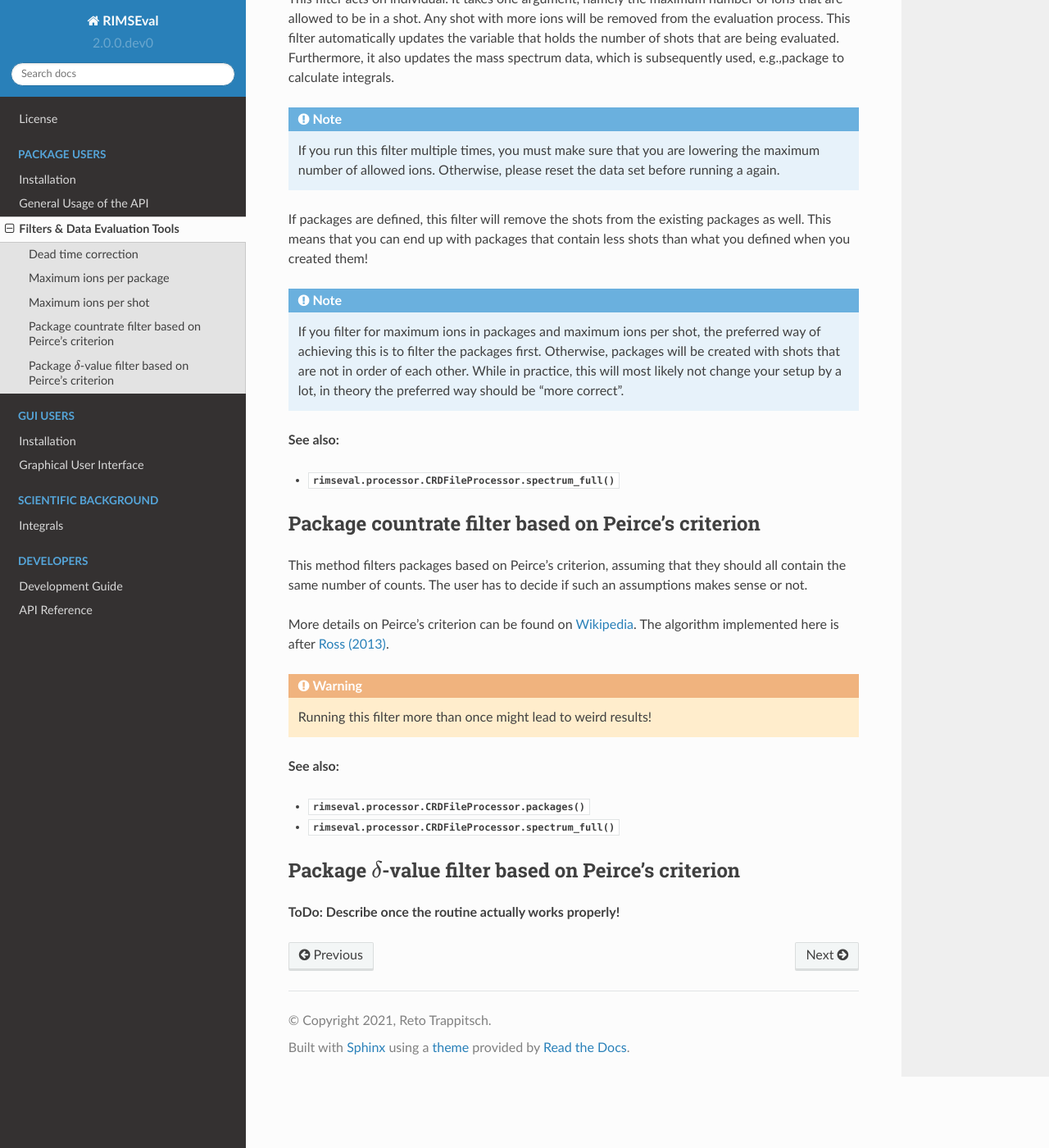
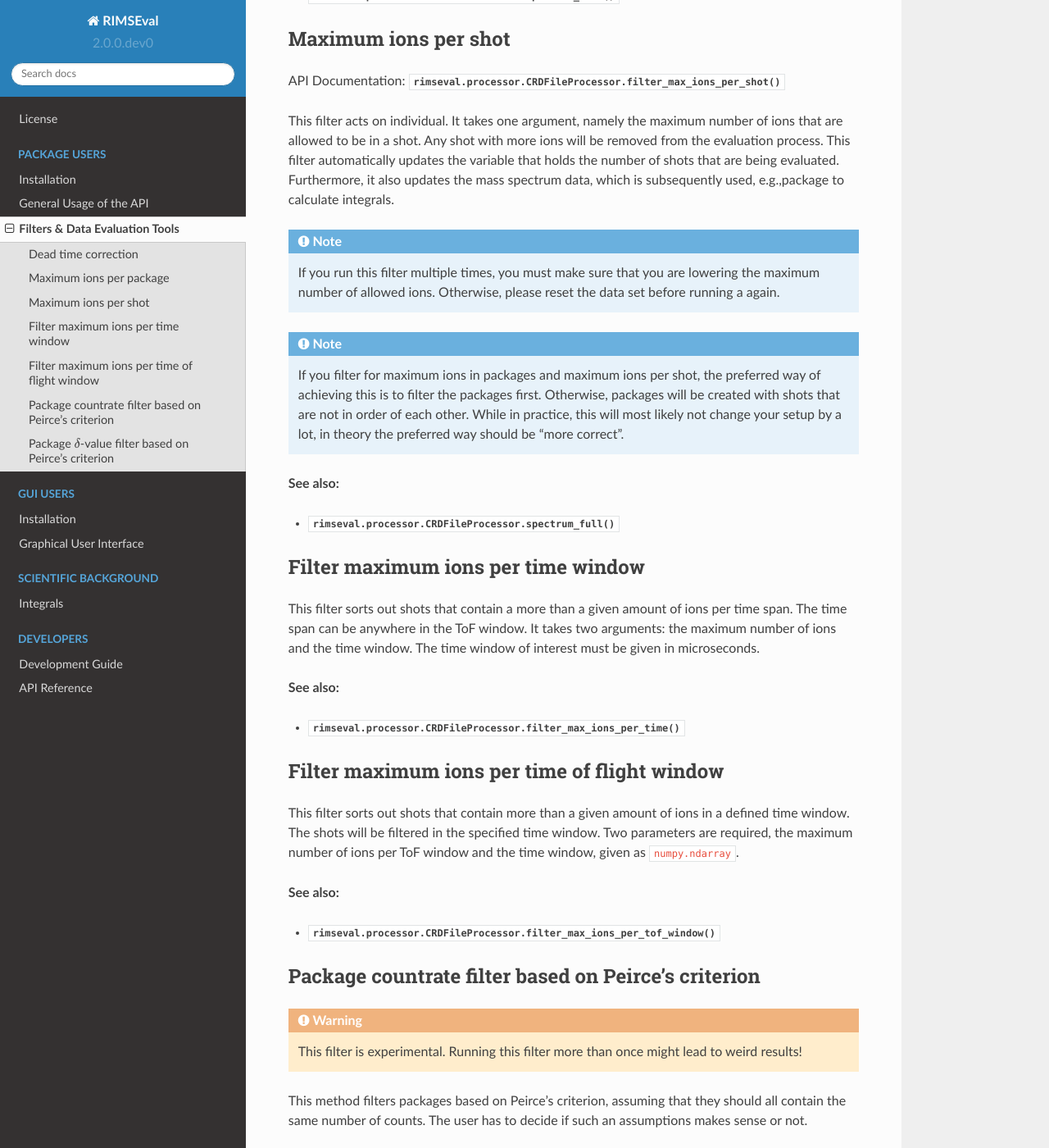
Before and after one commit to RIMS-Code/RIMSEval, a Sphinx documentation site: the page built from docs/pkg/filters.rst, in a window 1280 px wide and 1400 px high, scrolled down 1474 px. Shown: the whole window at 82% size. Built offline with Sphinx 7.4.7 and the Read the Docs theme 2.0.0, drawn with Linux system fonts in a browser that asks for light colours; some of the changed text lies outside the part shown.

Commit message:
Update documentation of filters

```diff
--- a/docs/pkg/filters.rst
+++ b/docs/pkg/filters.rst
@@ -8,6 +8,11 @@ that can be applied to the data.
 Note that these are not just filters in the strict sense,
 but also further data evaluation tools, e.g., deadtime correction.
 References to the individual API classes are given as well.
+
+.. note:: If packages are defined,
+    all regular filters will remove the shots from the existing packages as well.
+    This means that you can end up with packages that contain less shots
+    than what you defined when you created them!
 
 --------------------
 Dead time correction
@@ -67,11 +72,9 @@ to calculate integrals.
 - :meth:`rimseval.processor.CRDFileProcessor.packages`
 - :meth:`rimseval.processor.CRDFileProcessor.spectrum_full`
 
-
 ---------------------
 Maximum ions per shot
 ---------------------
-
 
 API Documentation:
 :meth:`rimseval.processor.CRDFileProcessor.filter_max_ions_per_shot`
@@ -93,11 +96,6 @@ to calculate integrals.
     Otherwise,
     please reset the data set before running a again.
 
-If packages are defined,
-this filter will remove the shots from the existing packages as well.
-This means that you can end up with packages that contain less shots
-than what you defined when you created them!
-
 .. note:: If you filter for maximum ions in packages and maximum ions per shot,
     the preferred way of achieving this is to filter the packages first.
     Otherwise, packages will be created with shots that are not in order of each other.
@@ -108,11 +106,41 @@ than what you defined when you created them!
 
 - :meth:`rimseval.processor.CRDFileProcessor.spectrum_full`
 
+-----------------------------------
+Filter maximum ions per time window
+-----------------------------------
 
+This filter sorts out shots that contain a more than a given amount of ions
+per time span.
+The time span can be anywhere in the ToF window.
+It takes two arguments: the maximum number of ions and the time window.
+The time window of interest must be given in microseconds.
+
+**See also:**
+
+- :meth:`rimseval.processor.CRDFileProcessor.filter_max_ions_per_time`
+
+---------------------------------------------
+Filter maximum ions per time of flight window
+---------------------------------------------
+
+This filter sorts out shots that contain more than a given amount of ions
+in a defined time window.
+The shots will be filtered in the specified time window.
+Two parameters are required,
+the maximum number of ions per ToF window
+and the time window, given as ``numpy.ndarray``.
+
+**See also:**
+
+- :meth:`rimseval.processor.CRDFileProcessor.filter_max_ions_per_tof_window`
 
 ----------------------------------------------------
 Package countrate filter based on Peirce's criterion
 ----------------------------------------------------
+
+.. warning:: This filter is experimental.
+    Running this filter more than once might lead to weird results!
 
 This method filters packages based on Peirce's criterion,
 assuming that they should all contain the same number of counts.
```
Also changed, not shown: other parts of docs/pkg/filters.rst (+0 -1 lines).
